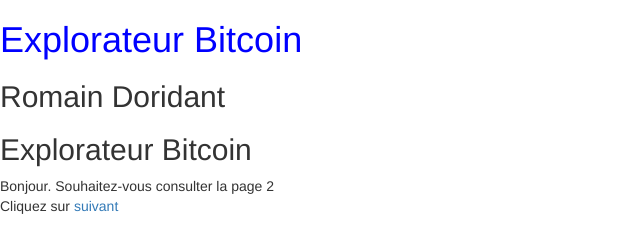
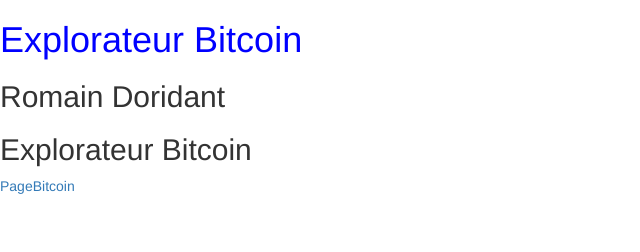
Before and after one commit to DoridantRomain/Doridant.Romain.github.io, a plain HTML site: page index.html in a window 1280 px wide. Shown: the whole page, without its empty margins (0-640 px from the left). Drawn offline with nearby package versions, Linux system fonts and the light colour scheme.

Commit message:
Update index.html

```diff
--- a/index.html
+++ b/index.html
@@ -11,7 +11,6 @@
 		<h1>Explorateur Bitcoin</h1>
 		<h2>Romain Doridant</h2>
 		<h2>Explorateur Bitcoin</h2>
-		<p>Bonjour. Souhaitez-vous consulter la page 2<br />
-        	Cliquez sur <a href="Page2.html" title="page2">suivant</a></p>
+		<a href="bitcoin/index.html">PageBitcoin</a>
 	</body>
 </html>
```
